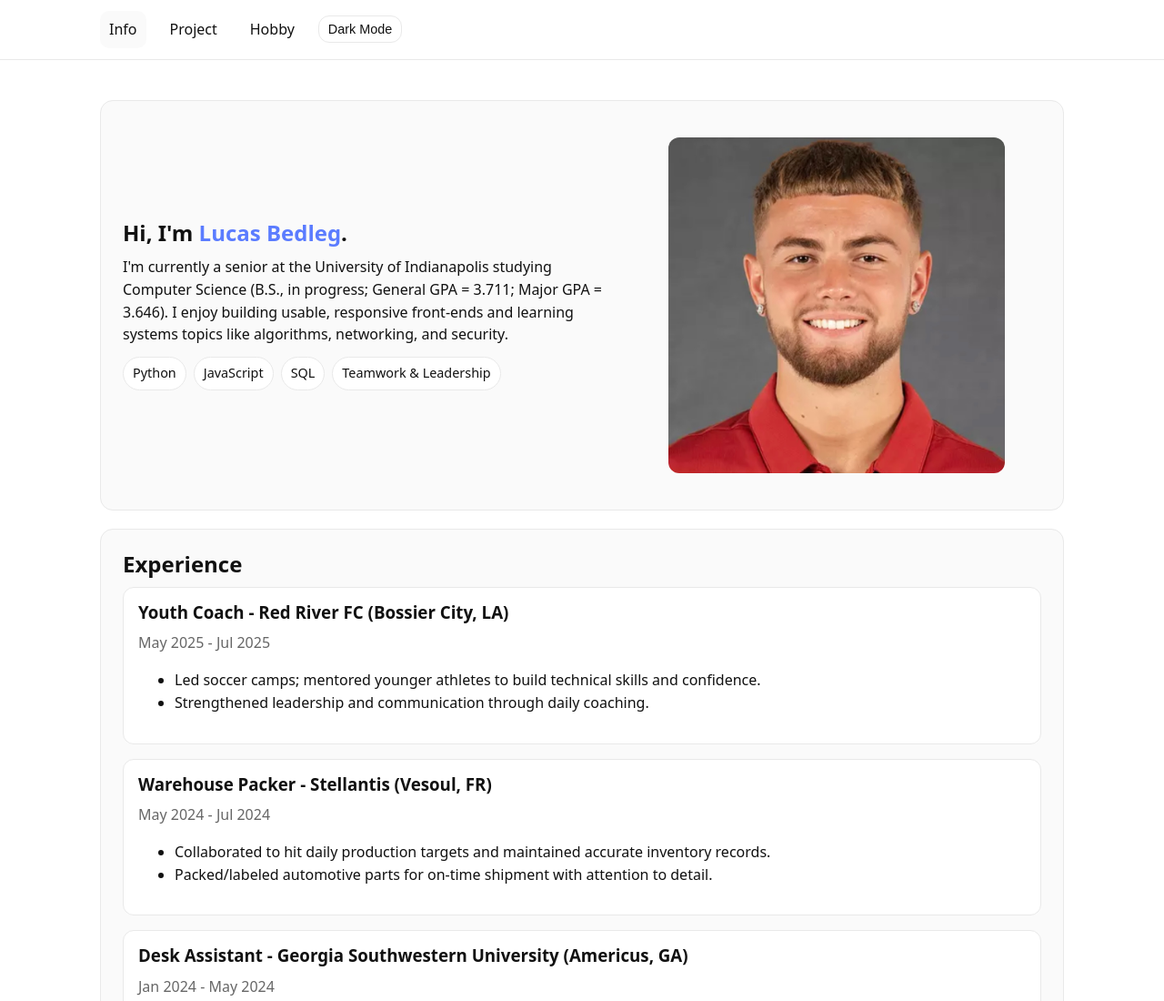
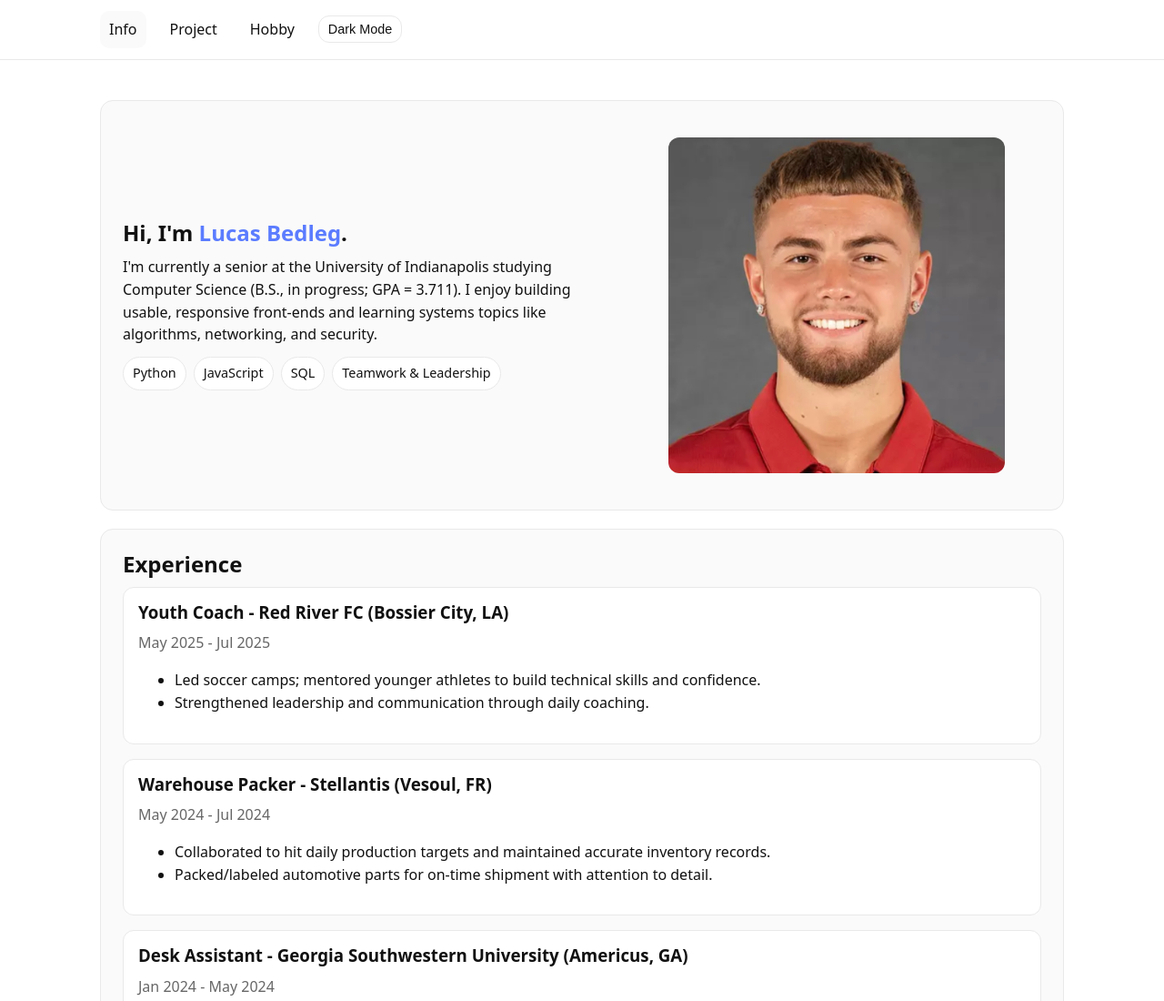
Before and after one commit to lbedleg/personal-website, a plain HTML site: page index.html in a window 1280 px wide. Shown: the top 1100 px of the page at 91% size. Drawn offline with Linux system fonts and the light colour scheme.

Commit message:
Update index.html

```diff
--- a/index.html
+++ b/index.html
@@ -27,7 +27,7 @@
           <h1 id="intro-title" class="hero-text--desktop">Hi, I'm <span class="accent">Lucas Bedleg</span>.</h1>
           <h1 class="hero-text--mobile">Hi! I'm <span class="accent">Lucas Bedleg</span>.</h1>
           <p>
-            I'm currently a senior at the University of Indianapolis studying Computer Science (B.S., in progress; General GPA = 3.711; Major GPA = 3.646).
+            I'm currently a senior at the University of Indianapolis studying Computer Science (B.S., in progress; GPA = 3.711).
             I enjoy building usable, responsive front-ends and learning systems topics like algorithms, networking, and security.
           </p>
           <ul class="tags">
```
